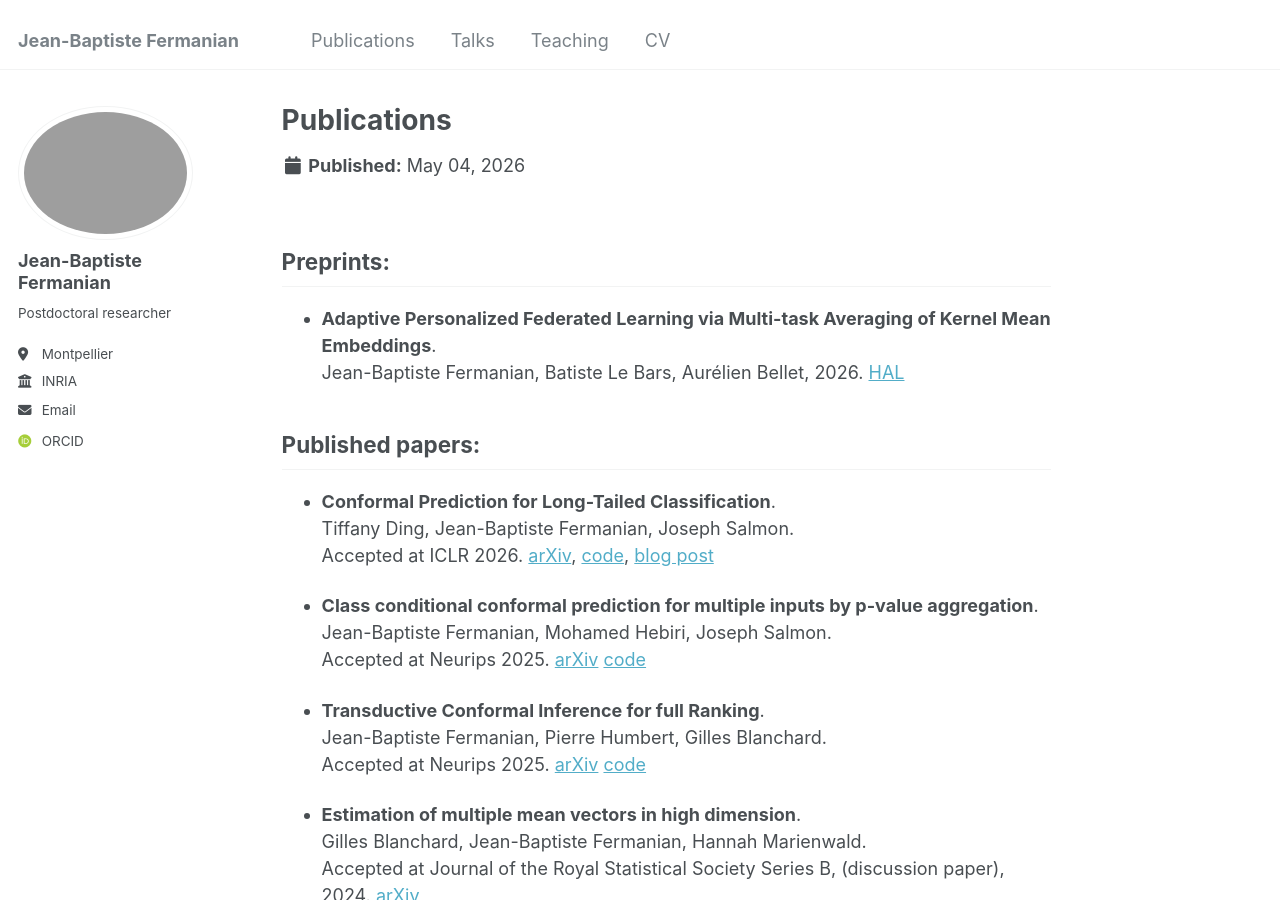
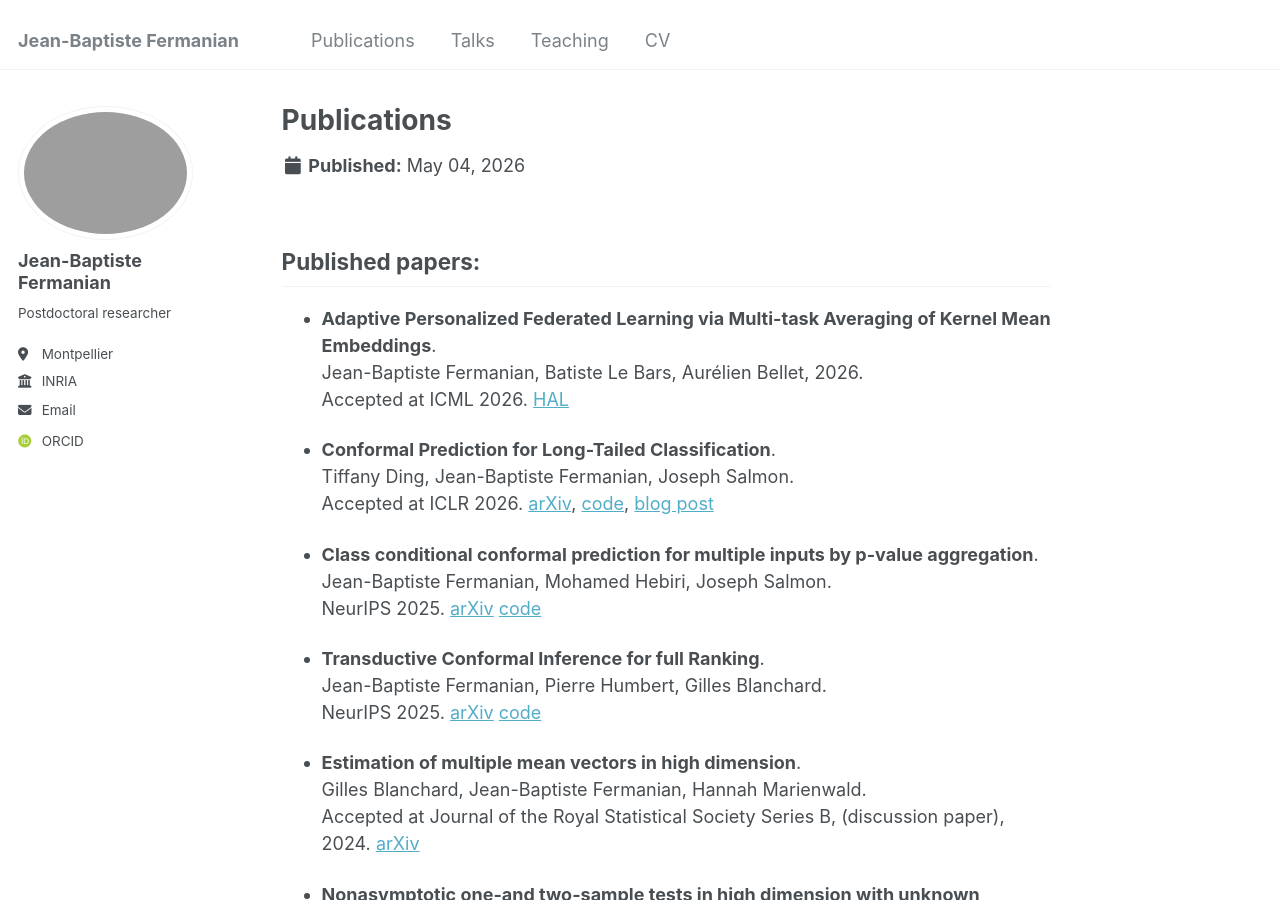
Before and after one commit to jeanbaptistefermanian/jeanbaptistefermanian.github.io, a Jekyll site: the page built from _publications/publications.md, in a window 1280 px wide and 900 px high. Built offline with Jekyll 4.4.1, drawn with Linux system fonts in a browser that asks for light colours; some web fonts are replaced.

Commit message:
add icml2026

```diff
--- a/_publications/publications.md
+++ b/_publications/publications.md
@@ -5,13 +5,12 @@ author_profile: true
 redirect_from:
 - /publications.html
 ---
-## Preprints:
+<!-- ## Preprints: -->
+## Published papers:
 
 - **Adaptive Personalized Federated Learning via Multi-task Averaging of Kernel Mean Embeddings**.\
-Jean-Baptiste Fermanian, Batiste Le Bars, Aurélien Bellet, 2026. [HAL](https://hal.science/hal-05506908)
-
-
-## Published papers:
+Jean-Baptiste Fermanian, Batiste Le Bars, Aurélien Bellet, 2026.\
+Accepted at ICML 2026. [HAL](https://hal.science/hal-05506908)
 
 - **Conformal Prediction for Long-Tailed Classification**.\
 Tiffany Ding, Jean-Baptiste Fermanian, Joseph Salmon.\
@@ -19,11 +18,11 @@ Accepted at ICLR 2026. [arXiv](https://arxiv.org/abs/2507.06867), [code](https:/
 
 - **Class conditional conformal prediction for multiple inputs by p-value aggregation**.\
 Jean-Baptiste Fermanian, Mohamed Hebiri, Joseph Salmon.\
-Accepted at Neurips 2025. [arXiv](https://arxiv.org/abs/2507.07150) [code](https://github.com/jeanbaptistefermanian/Class_Conditional_CP_for_Multi_Inputs)
+NeurIPS 2025. [arXiv](https://arxiv.org/abs/2507.07150) [code](https://github.com/jeanbaptistefermanian/Class_Conditional_CP_for_Multi_Inputs)
 
 - **Transductive Conformal Inference for full Ranking**.\
 Jean-Baptiste Fermanian, Pierre Humbert, Gilles Blanchard.\
-Accepted at Neurips 2025. [arXiv](https://arxiv.org/abs/2501.11384) [code](https://github.com/pierreHmbt/transductive-conformal-inference-for-ranking)
+NeurIPS 2025. [arXiv](https://arxiv.org/abs/2501.11384) [code](https://github.com/pierreHmbt/transductive-conformal-inference-for-ranking)
 
 
  - **Estimation of multiple mean vectors in high dimension**.\
```
